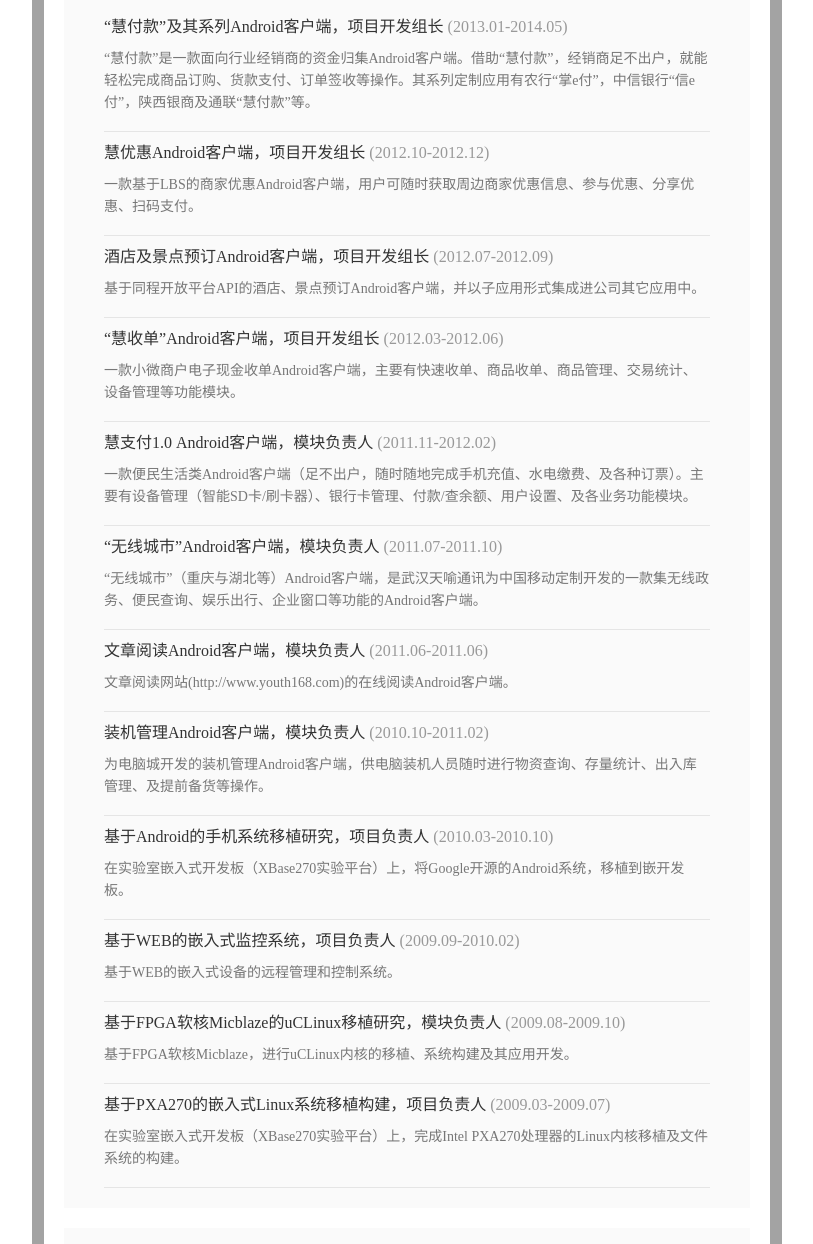
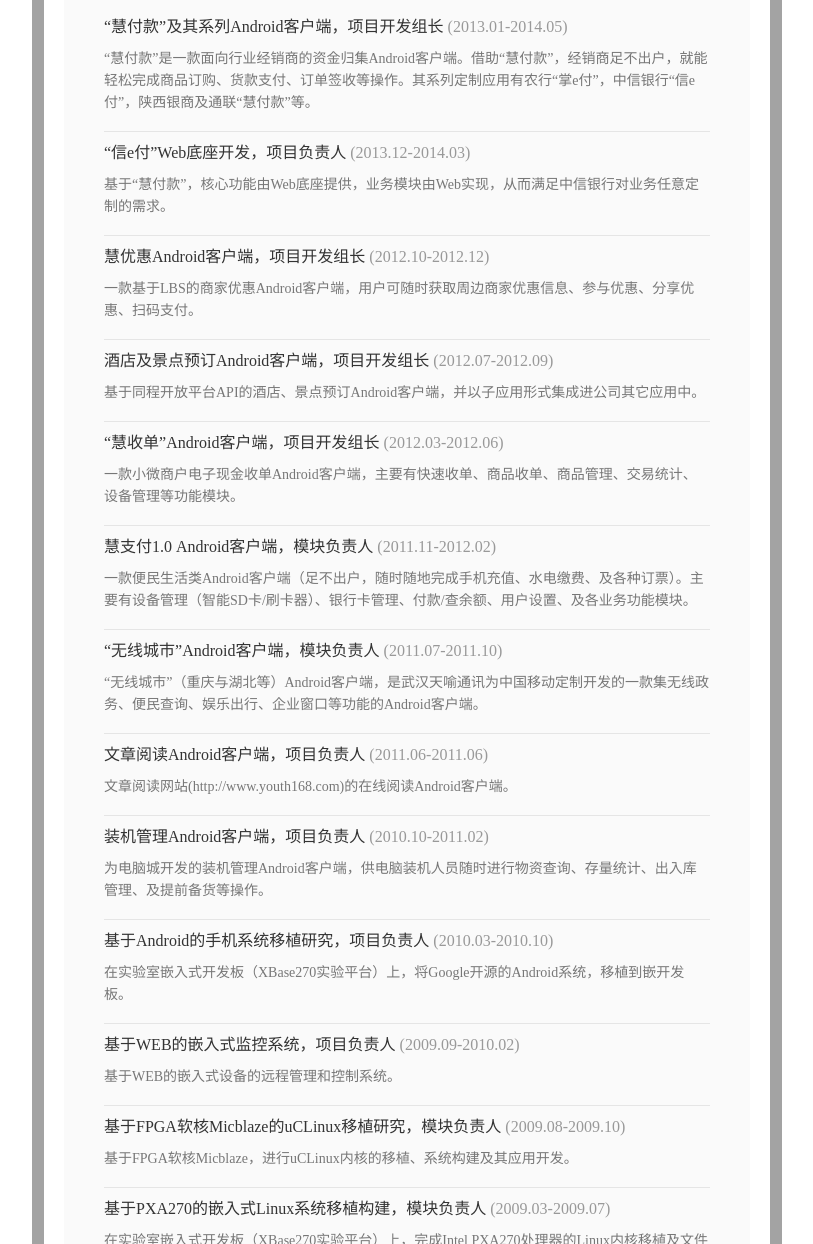
Before and after one commit to wdyggh/wdyggh.github.com, a Jekyll site: the page resume/index.html, which Jekyll copies as it is, in a window 1280 px wide and 1400 px high, scrolled down 536 px, cut to the strip 116-1360 px from the top of the window. Shown: the whole strip, without its empty margins (233-1046 px from the left). Built offline with Jekyll 4.4.1, drawn with Linux system fonts in a browser that asks for light colours; Markdown is read by kramdown in place of the engine named in the settings.

Commit message:
update resume/index.html

```diff
--- a/resume/index.html
+++ b/resume/index.html
@@ -931,6 +931,20 @@
 						</li> 						<li>
 							<div class="projectList">
 								<div class="f16 mb10">
+									“信e付”Web底座开发，项目负责人  <span class="c9">(2013.12-2014.03)</span>
+								</div>
+								<dl class="clearfix dl1">
+									<!-- <dt>项目描述:</dt> -->
+									<dd>基于“慧付款”，核心功能由Web底座提供，业务模块由Web实现，从而满足中信银行对业务任意定制的需求。</dd>
+								</dl>
+								<!-- <dl class="clearfix dl2">
+										<dt>项目职责:</dt>
+										<dd></dd>
+									</dl> -->
+							</div>
+						</li> 						<li>
+							<div class="projectList">
+								<div class="f16 mb10">
 									慧优惠Android客户端，项目开发组长  <span class="c9">(2012.10-2012.12)</span>
 								</div>
 								<dl class="clearfix dl1">
@@ -1001,7 +1015,7 @@
 						</li> 						<li>
 							<div class="projectList">
 								<div class="f16 mb10">
-									文章阅读Android客户端，模块负责人  <span class="c9">(2011.06-2011.06)</span>
+									文章阅读Android客户端，项目负责人  <span class="c9">(2011.06-2011.06)</span>
 								</div>
 								<dl class="clearfix dl1">
 									<!-- <dt>项目描述:</dt> -->
@@ -1015,7 +1029,7 @@
 						</li> 						<li>
 							<div class="projectList">
 								<div class="f16 mb10">
-									装机管理Android客户端，模块负责人  <span class="c9">(2010.10-2011.02)</span>
+									装机管理Android客户端，项目负责人  <span class="c9">(2010.10-2011.02)</span>
 								</div>
 								<dl class="clearfix dl1">
 									<!-- <dt>项目描述:</dt> -->
@@ -1071,7 +1085,7 @@
 						</li> 						<li>
 							<div class="projectList">
 								<div class="f16 mb10">
-									基于PXA270的嵌入式Linux系统移植构建，项目负责人  <span class="c9">(2009.03-2009.07)</span>
+									基于PXA270的嵌入式Linux系统移植构建，模块负责人  <span class="c9">(2009.03-2009.07)</span>
 								</div>
 								<dl class="clearfix dl1">
 									<!-- <dt>项目描述:</dt> -->
```
